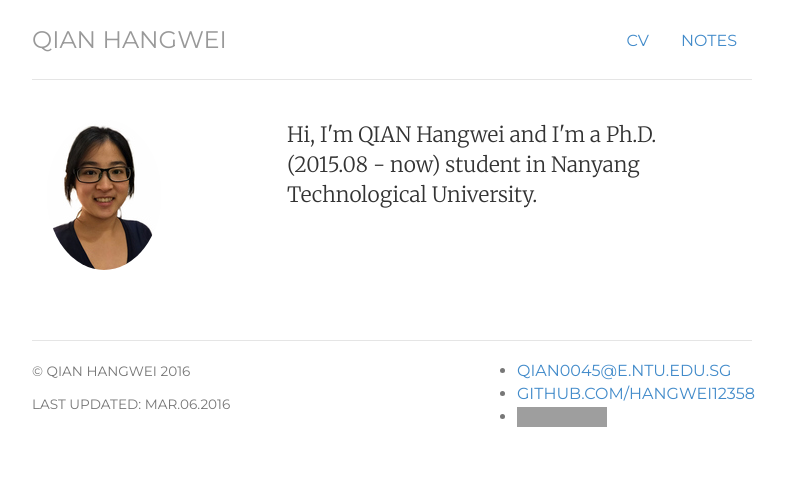
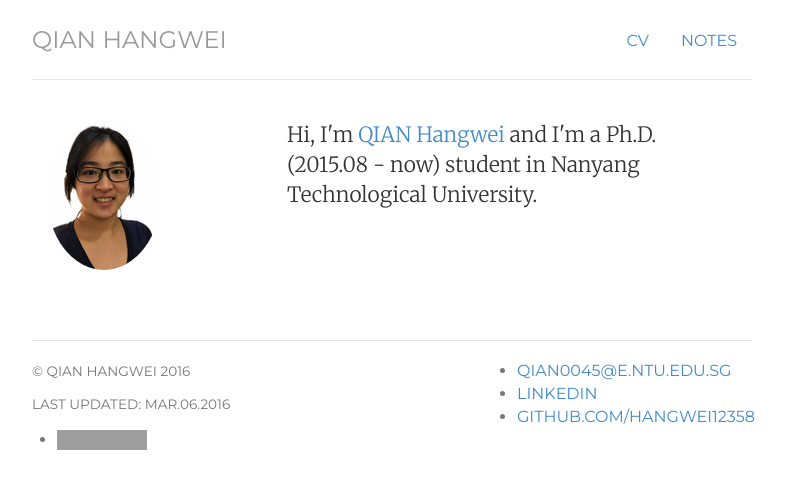
Before and after one commit to Hangwei12358/Hangwei12358.github.io, a Jekyll site: the page built from index.html, in a window 1280 px wide. Shown: the top 489 px of the page, without its empty margins (248-1034 px from the left). Built offline with Jekyll 4.4.1, drawn with Linux system fonts in a browser that asks for light colours; grey boxes are pictures that could not be loaded.

Commit message:
add linkedin link into the website

```diff
--- a/_includes/footer.html
+++ b/_includes/footer.html
@@ -9,6 +9,7 @@
     <ul>
     <address>
 	        		<li><a href="mailto:qian0045@e.ntu.edu.sg">qian0045@e.ntu.edu.sg</a></li>
+                    <li><a href="https://sg.linkedin.com/in/qianhangwei">LinkedIn</a></li>
 	        		<li><a href="https://github.com/Hangwei12358">github.com/Hangwei12358</a></li>
 
 
--- a/index.html
+++ b/index.html
@@ -10,7 +10,7 @@
 	<img  class="img-circle avatar" alt="QIAN Hangwei" src="img/Qian_Hangwei.jpg">
 	</div>
 	<div itemscope itemtype="http://data-vocabulary.org/Person" class="col-sm-8">
-	<p class="lead">Hi, I'm <span itemprop="name">QIAN Hangwei</span> and I'm a Ph.D. (2015.08 - now) student in Nanyang Technological University.</p>
+	<p class="lead">Hi, I'm <span itemprop="name"><a href="https://sg.linkedin.com/in/qianhangwei">QIAN Hangwei</a></span> and I'm a Ph.D. (2015.08 - now) student in Nanyang Technological University.</p>
 
 	</div>
 </div>
```
